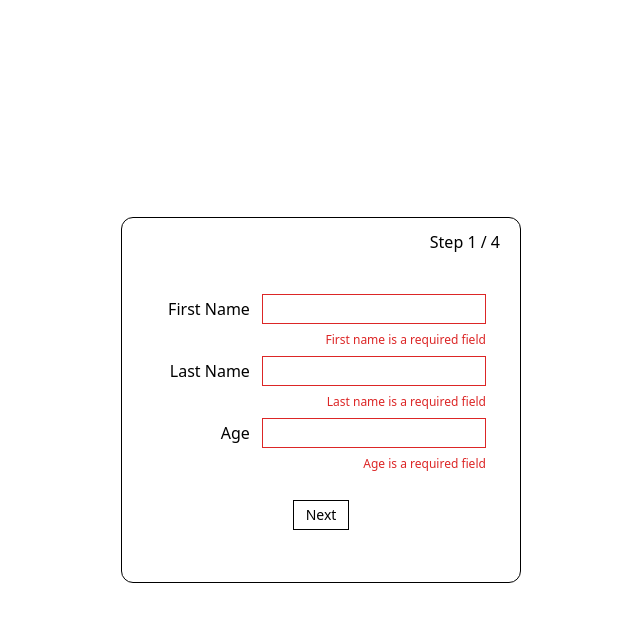
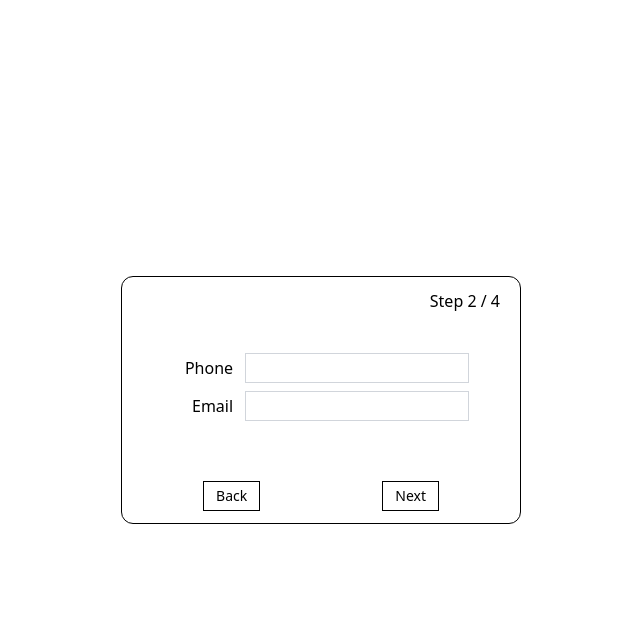
Before and after one commit to aleksandraAstaroth/nextjs-multistep-form, a Next.js app: page / in a window 1280 px wide. Both pictures are taken after a click on the button "Next". Shown: the top 622 px of the page, without its empty margins (319-959 px from the left). Built offline with nearby package versions, Linux system fonts and the light colour scheme.

Commit message:
started on refactoring, removed buttons from steps

```diff
--- a/components/FormComponent.jsx
+++ b/components/FormComponent.jsx
@@ -17,37 +17,58 @@ const INITIAL_DATA = {
 
 const FormComponent = () => {
   const [formData, setFormData] = useState(INITIAL_DATA)
+ const [errors, setErrors] = useState({})
+
   const updateInputFields = (fields) => {
     setFormData(prev => {
       return { ...prev, ...fields }
     })
   }
 
-  const [currentStep, setCurrentStep] = useState(0)
+
+const [currentStep, setCurrentStep] = useState(0)
   const isFirstStep = currentStep === 0
 
-  const next = () => {
+  const steps = [
+    <FormStep1 {...formData} updateInputFields={updateInputFields} errors={errors}  />,
+    <FormStep2 {...formData} updateInputFields={updateInputFields} errors={errors} />,
+    <FormStep3 {...formData} updateInputFields={updateInputFields} errors={errors} />,
+    <FormStep4 {...formData} />]
+
+    const next = () => {
     setCurrentStep(i => {
       return steps.length - 1 <= i ? i : i + 1
     })
   }
+
   const back = () => {
     setCurrentStep(i => {
       return i <= 0 ? i : i - 1
     })
   }
-  let isLastStep;
-  const steps = [
-    <FormStep1 {...formData} updateInputFields={updateInputFields} isFirstStep={isFirstStep} next={next} back={back} isLastStep={isLastStep} />,
-    <FormStep2 {...formData} updateInputFields={updateInputFields} isFirstStep={isFirstStep} next={next} back={back} isLastStep={isLastStep} />,
-    <FormStep3 {...formData} updateInputFields={updateInputFields} isFirstStep={isFirstStep} next={next} back={back} isLastStep={isLastStep} />,
-    <FormStep4 {...formData} isFirstStep={isFirstStep} next={next} back={back} isLastStep={isLastStep} />]
 
+// setValidators(validators)
+  const handleSubmit = (e) => {
+    e.preventDefault();
+    // let errors = {};
+
+  next()
+
+    // setErrors(errors);
+    // Object.keys(errors).length === 0 && next();
+  };
+
+  let isLastStep = currentStep === steps.length - 1;
+  console.log("props", steps[currentStep])
   return (
     <section className="flex flex-col relative  border border-black rounded-xl items-center px-5 py-3 my-10 width-form">
       <span className="flex self-end"> Step {currentStep + 1} / {steps.length}</span>
-      <div className="flex flex-col py-10">
+      <form className="flex flex-col py-10" onSubmit={(e) => handleSubmit(e)}>
         {steps[currentStep]}
+      </form>
+      <div className="button-wrapper">
+        {!isFirstStep && <button id="back" type="button" className="button-style" onClick={() => back()}>Back</button>}
+        {!isLastStep && <button className="button-style" id="submit" type="submit" onClick={handleSubmit}>Next</button>}
       </div>
     </section>
   )
--- a/components/FormStep1.jsx
+++ b/components/FormStep1.jsx
@@ -1,25 +1,17 @@
 
-import { useState } from "react";
 import { firstNameValidator, ageValidator, lastNameValidator } from "../utils/form-validators"
 import InputField from "./InputField";
 
-const FormStep1 = ({ firstName, lastName, age, updateInputFields, isFirstStep, back, next, isLastStep }) => {
-    let [errors, setErrors] = useState({})
-
-    const onSubmit = (e) => {
-        e.preventDefault()
+const FormStep1 = ({ firstName, lastName, age, updateInputFields, errors }) => {
      let validators = {
         ...firstNameValidator(firstName),
         ...ageValidator(age),
         ...lastNameValidator(lastName)
     }
 
-        setErrors(validators)
-        Object.keys(validators).length === 0 && next()
-    }
 
     return (
-        <form className="form-style">
+        <div className="form-style">
             <InputField label={"First Name"}
                 id={"firstName"}
                 errors={errors?.firstNameError}
@@ -40,12 +32,7 @@ const FormStep1 = ({ firstName, lastName, age, updateInputFields, isFirstStep, b
                 type={"text"}
                 updateInputFields={updateInputFields}
                 value={age} />
-
-            <div className="button-wrapper">
-                {!isFirstStep && <button id="back" type="button" className="button-style" onClick={() => back()}>Back</button>}
-                {<button className="button-style" id="submit" type="submit" onClick={onSubmit}>{isLastStep ? "Submit" : "Next"}</button>}
         </div>
-        </form >
     )
 }
 export default FormStep1
--- a/components/FormStep2.jsx
+++ b/components/FormStep2.jsx
@@ -13,7 +13,7 @@ const FormStep2 = ({ phone, email, updateInputFields, isFirstStep, isLastStep, b
 
 
     return (
-        <form className="form-style">
+        <div className="form-style">
             <InputField label={"Phone"}
                 id={"phone"}
                 errors={errors?.phoneError}
@@ -26,12 +26,7 @@ const FormStep2 = ({ phone, email, updateInputFields, isFirstStep, isLastStep, b
                 type={"email"}
                 updateInputFields={updateInputFields}
                 value={email} />
-
-            <div className="button-wrapper">
-                {!isFirstStep && <button id="back" type="button" className="button-style" onClick={() => back()}>Back</button>}
-                {<button className="button-style" id="submit" type="submit" onClick={onSubmit}>{isLastStep ? "Submit" : "Next"}</button>}
-            </div>
-        </form>
+        </div>
     )
 }
 export default FormStep2
--- a/components/FormStep3.jsx
+++ b/components/FormStep3.jsx
@@ -31,11 +31,6 @@ const FormStep3 = ({ seat, food, allergies, updateInputFields, isFirstStep, isLa
                 type={"text"}
                 updateInputFields={updateInputFields}
                 value={allergies} />
-
-            <div className="button-wrapper">
-                {!isFirstStep && <button id="back" type="button" className="button-style" onClick={() => back()}>Back</button>}
-                {<button id="submit" className="button-style" type="submit" onClick={onSubmit}>{isLastStep ? "Submit" : "Next"}</button>}
-            </div>
         </form >
     )
 }
--- a/components/FormStep4.jsx
+++ b/components/FormStep4.jsx
@@ -12,9 +12,6 @@ const FormStep4 = ({ firstName, lastName, age, phone, email, seat, food, allergi
                 </li>
                 ))}
             </ul>
-            <div className="button-wrapper">
-                {!isFirstStep && <button id="back" type="button" className="button-style" onClick={() => back()}>Back</button>}
-            </div>
         </>
     )
 }
```
Lines whose indentation alone changed are shown as unchanged.
